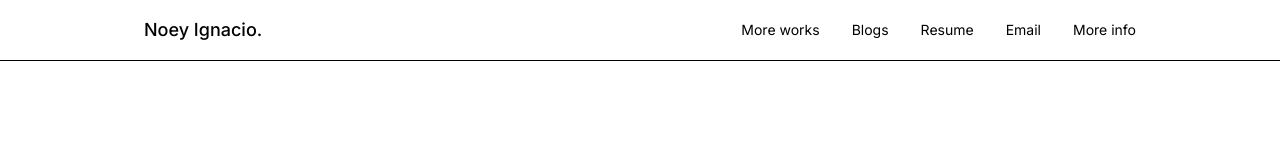
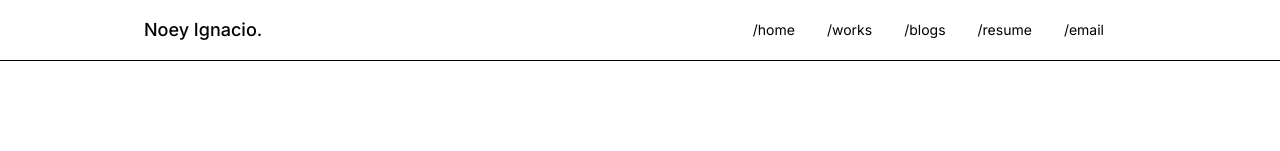
Before and after one commit to noeyislearning/noeyislearning, a Next.js app: page / in a window 1280 px wide. Shown: the top 151 px of the page. Built offline with nearby package versions, Linux system fonts and the light colour scheme.

Commit message:
Implemented dynamic routing on the `menu`

```diff
--- a/assets/models/menu.json
+++ b/assets/models/menu.json
@@ -1,16 +1,34 @@
 {
   "menu": [
     {
-      "name": "Home",
-      "link": "/"
+      "name": "home",
+      "link": "/",
+      "isAvailable": true,
+      "isEmail": false
     },
     {
-      "name": "About",
-      "link": "/about"
+      "name": "works",
+      "link": "/works",
+      "isAvailable": true,
+      "isEmail": false
     },
     {
-      "name": "Contact",
-      "link": "/contact"
+      "name": "blogs",
+      "link": "/blogs",
+      "isAvailable": true,
+      "isEmail": false
+    },
+    {
+      "name": "resume",
+      "link": "/resume",
+      "isAvailable": false,
+      "isEmail": false
+    },
+    {
+      "name": "email",
+      "link": "hello@noeyislearning.dev",
+      "isAvailable": true,
+      "isEmail": true
     }
   ]
 }
--- /dev/null
+++ b/assets/ts/interfaces/menu.ts
@@ -0,0 +1,10 @@
+export interface MenuItemProps {
+  name: string;
+  link: string;
+  isAvailable: boolean;
+  isEmail: boolean;
+}
+
+export interface MenuProps {
+  menu: MenuItemProps[];
+}
--- a/components/layouts/Navbar/Menu.tsx
+++ b/components/layouts/Navbar/Menu.tsx
@@ -1,33 +1,45 @@
 import Link from "next/link"
 import React from 'react'
 
-export default function Menu() {
+/** --- Interfaces/Props --- */
+import { MenuProps } from "@/assets/ts/interfaces/menu"
+
+/** --- Models --- */
+import menuData  from "@/assets/models/menu.json"
+
+export default function Menu({}: MenuProps) {
+
+  const menuItems = menuData.menu;
+
   return (
     <>
       <ul className="flex flex-col text-sm font-base mt-4 lg:mt-0 md:flex-row lg:space-x-8">
+        {menuItems.map((menuItem, index) => (
+          <li key={index}>
+            {menuItem.isAvailable ? (
+              <Link href={menuItem.isEmail ? `mailto:${menuItem.link}` : menuItem.link}>
+                <div className="block py-2 pl-3 pr-4 lg:p-0 text-black hover:underline underline-offset-4" style={{ cursor: 'pointer' }}>
+                  {menuItem.isEmail ? (
+                      <>/{menuItem.name}</>
+                  ) : (
+                      <>/{menuItem.name}</>
+                  )}
+                </div>
+              </Link>
+            ) : (
+              <div className="block py-2 pl-3 pr-4 lg:p-0 text-black" style={{ cursor: 'not-allowed' }}>
+                {menuItem.isEmail ? (
+                    <>/{menuItem.name}</>
+                ) : (
+                    <>/{menuItem.name}</>
+                )}
+              </div>
+            )}
+          </li>
+        ))}
         <li>
-          <Link href={"/works"}>
-            <div className="block py-2 pl-3 pr-4 lg:p-0 text-black hover:underline underline-offset-4">More works</div>
-          </Link>
-        </li>
-        <li>
-          <Link href={"/blogs"}>
-            <div className="block py-2 pl-3 pr-4 lg:p-0 text-black hover:underline underline-offset-4">Blogs</div>
-          </Link>
-        </li>
-        <li>
-          <Link href={"/"}>
-            <div className="block py-2 pl-3 pr-4 lg:p-0 text-black hover:underline underline-offset-4">Resume</div>
-          </Link>
-        </li>
-        <li>
-          <Link href={"/"}>
-            <div className="block py-2 pl-3 pr-4 lg:p-0 text-black hover:underline underline-offset-4">Email</div>
-          </Link>
-        </li>
-        <li>
-          <Link href={"/"}>
-            <div className="block py-2 pl-3 pr-4 lg:p-0 text-black hover:underline underline-offset-4">More info</div>
+          <Link href={"mailto:hello@noeyislearning.dev"}>
+            <div className="block py-2 pl-3 pr-4 lg:p-0 text-black hover:underline underline-offset-4"></div>
           </Link>
         </li>
       </ul>
```
